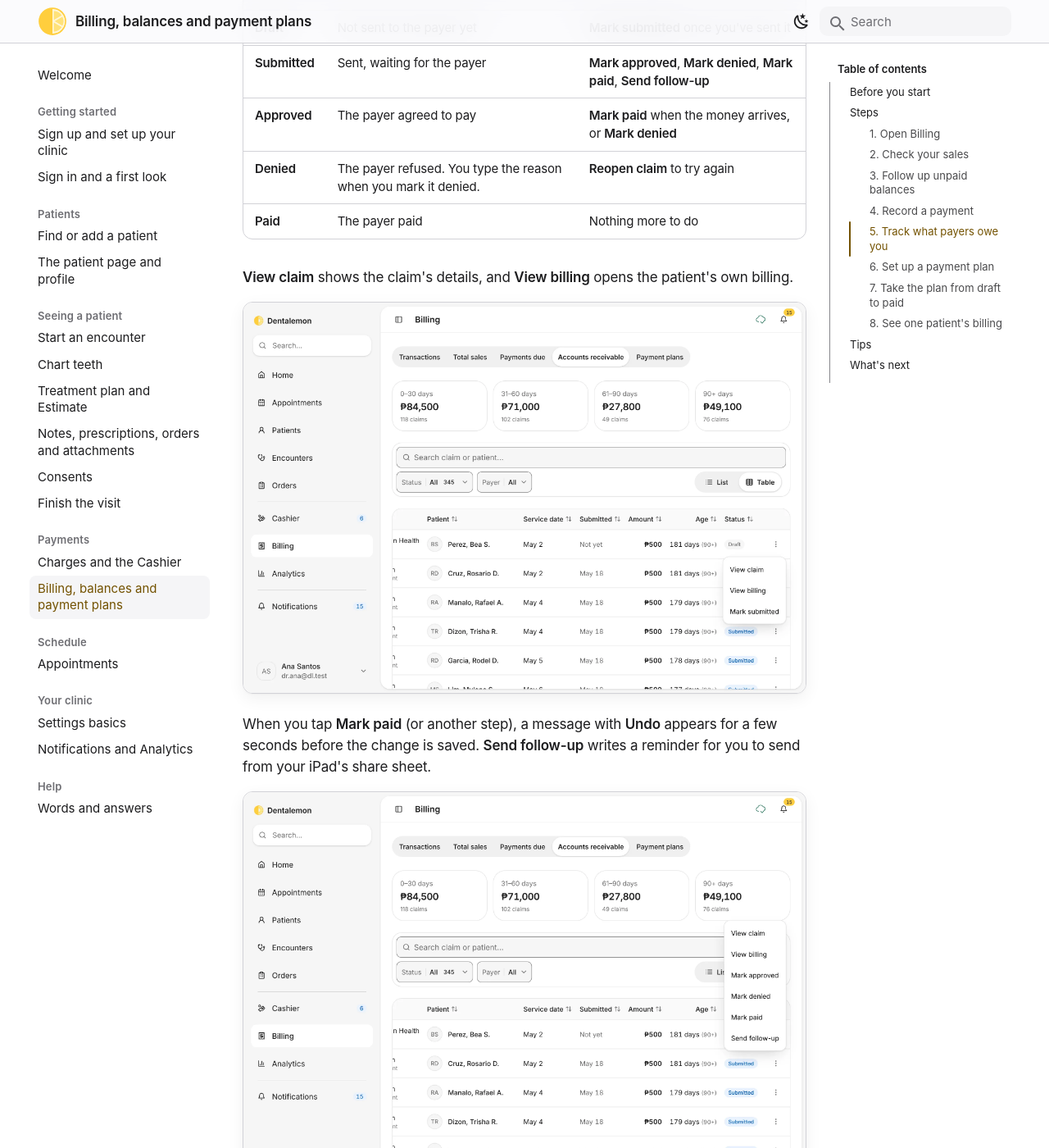
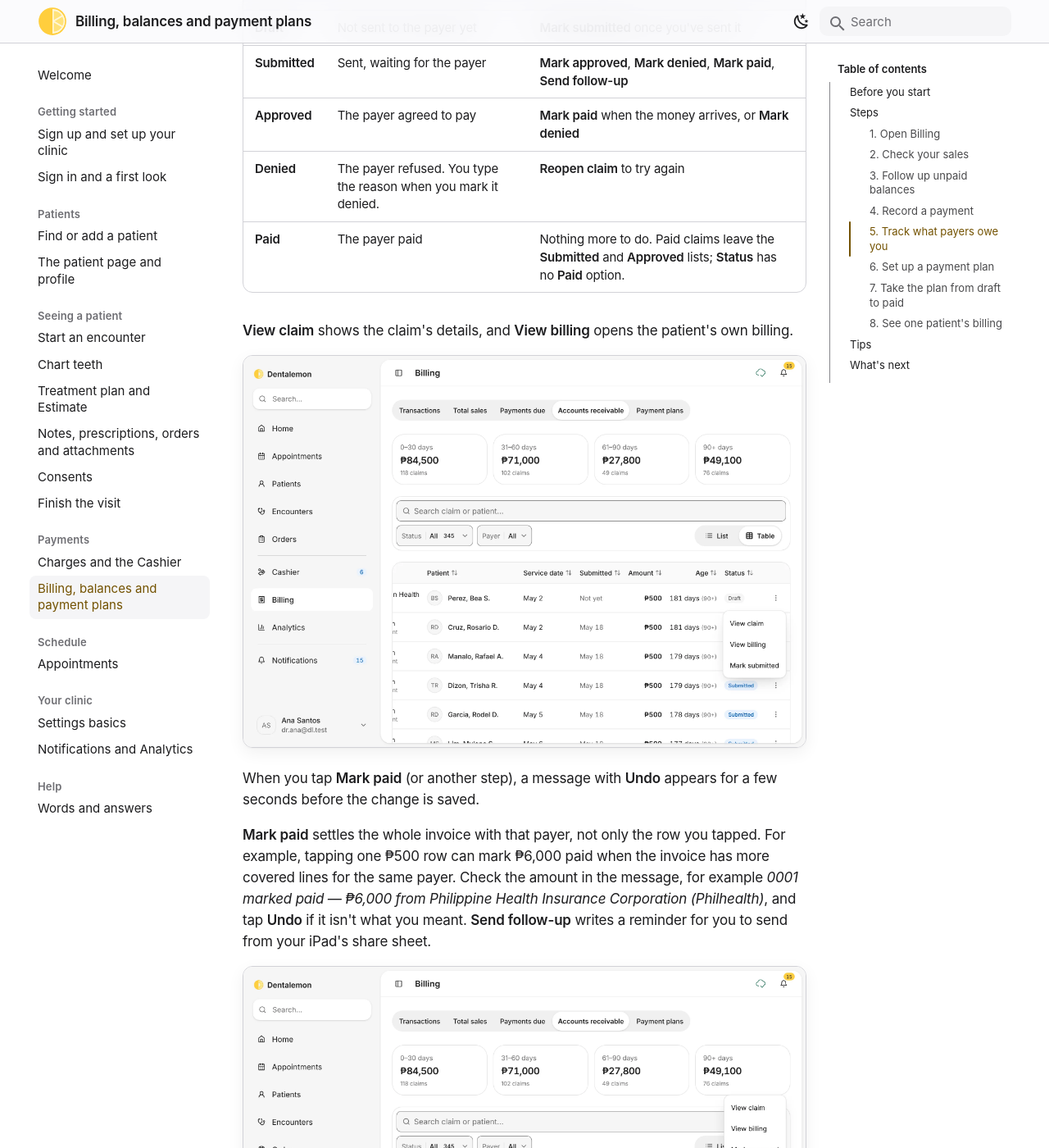
Before and after one commit to mycurelabs/dentalemon-user-guide, an MkDocs documentation site: the page built from docs/payments/billing-and-payment-plans.md, in a window 1280 px wide and 1400 px high, scrolled down 4973 px. Shown: the whole window at 82% size. Built offline with MkDocs 1.6.1 and Material for MkDocs 9.7.7, drawn with Linux system fonts in a browser that asks for light colours.

Commit message:
Fix guide steps that no longer match the app
Found by walking the guide by hand in the app.

Co-Authored-By: Claude Opus 5.5 <noreply@anthropic.com>

```diff
--- a/docs/payments/billing-and-payment-plans.md
+++ b/docs/payments/billing-and-payment-plans.md
@@ -71,13 +71,15 @@ A **claim** is what a payer owes for one patient's covered work. Filter by **Sta
 | **Submitted** | Sent, waiting for the payer | **Mark approved**, **Mark denied**, **Mark paid**, **Send follow-up** |
 | **Approved** | The payer agreed to pay | **Mark paid** when the money arrives, or **Mark denied** |
 | **Denied** | The payer refused. You type the reason when you mark it denied. | **Reopen claim** to try again |
-| **Paid** | The payer paid | Nothing more to do |
+| **Paid** | The payer paid | Nothing more to do. Paid claims leave the **Submitted** and **Approved** lists; **Status** has no **Paid** option. |
 
 **View claim** shows the claim's details, and **View billing** opens the patient's own billing.
 
 ![The claim menu on a Draft claim: View claim, View billing, Mark submitted](../assets/billing-and-payment-plans/07-claim-actions.webp)
 
-When you tap **Mark paid** (or another step), a message with **Undo** appears for a few seconds before the change is saved. **Send follow-up** writes a reminder for you to send from your iPad's share sheet.
+When you tap **Mark paid** (or another step), a message with **Undo** appears for a few seconds before the change is saved.
+
+**Mark paid** settles the whole invoice with that payer, not only the row you tapped. For example, tapping one ₱500 row can mark ₱6,000 paid when the invoice has more covered lines for the same payer. Check the amount in the message, for example *0001 marked paid — ₱6,000 from Philippine Health Insurance Corporation (Philhealth)*, and tap **Undo** if it isn't what you meant. **Send follow-up** writes a reminder for you to send from your iPad's share sheet.
 
 ![The claim menu on a Submitted claim: View claim, View billing, Mark approved, Mark denied, Mark paid, Send follow-up](../assets/billing-and-payment-plans/07b-claim-submitted-actions.webp)
 
```
Also changed, not shown: docs/payments/charges-and-cashier.md (+2 -0 lines), docs/visits/finish-the-visit.md (+2 -2 lines), docs/visits/notes-prescriptions-orders-attachments.md (+3 -0 lines).
